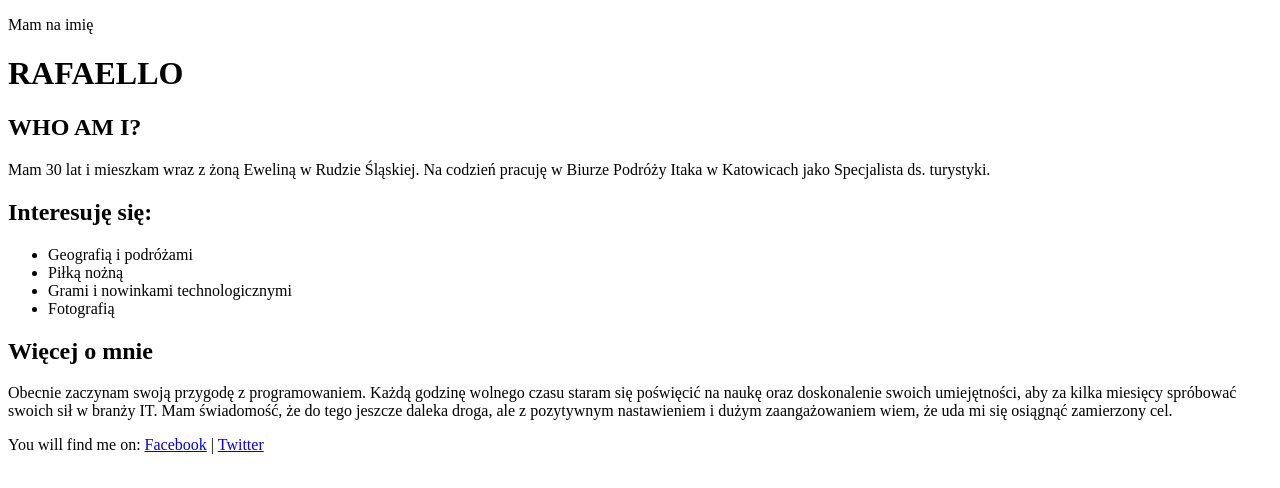
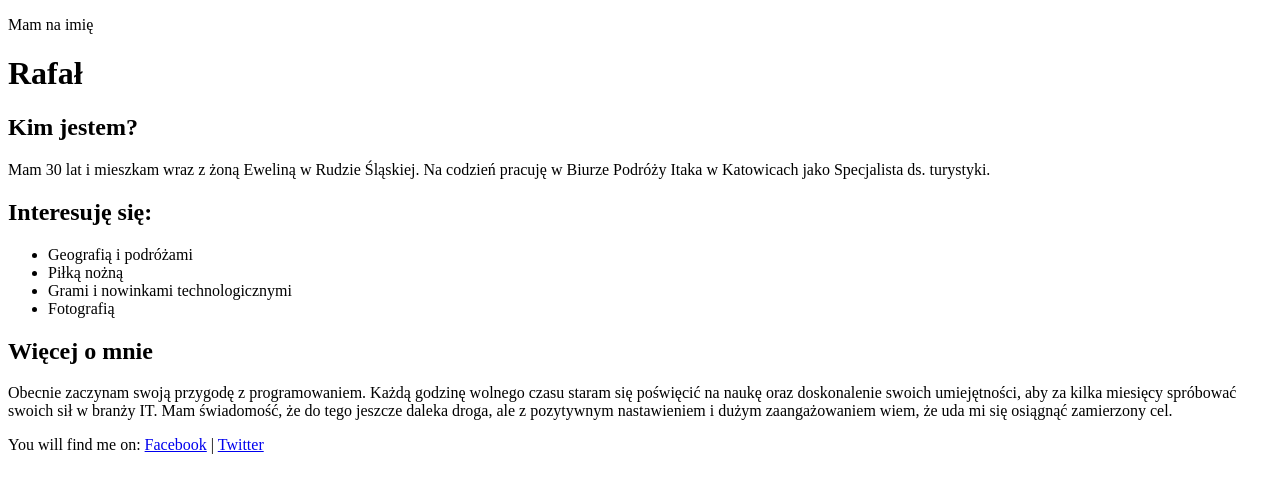
Before and after one commit to RafaDz1989/nauka-gita, a plain HTML site: page index.html in a window 1280 px wide. Drawn offline with nearby package versions, Linux system fonts and the light colour scheme; files that its build step writes are made by us from their sources.

Commit message:
Return to beginning

```diff
--- a/index.html
+++ b/index.html
@@ -2,18 +2,18 @@
 <html>
     <head>
         <meta charset="UTF-8">
-        <title>O mnie jest ta strona</title>
+        <title>Strona o mnie</title>
         <link rel="stylesheet" type="text/css" href="style.css">
         <link href="https://fonts.googleapis.com/css?family=Bree+Serif|Rubik:400,700" rel="stylesheet">
     </head>
     <body>
         <header>
             <p>Mam na imię</p>
-            <h1>RAFAELLO</h1>
+            <h1>Rafał</h1>
         </header>
         <main class="container">
             <section class="about">
-                <h2>WHO AM I?</h2>
+                <h2>Kim jestem?</h2>
                 <p>Mam 30 lat i mieszkam wraz z żoną Eweliną w Rudzie Śląskiej. Na codzień pracuję w Biurze Podróży Itaka w Katowicach jako Specjalista ds. turystyki.</p>
             </section>
             <section class="interests">
```
